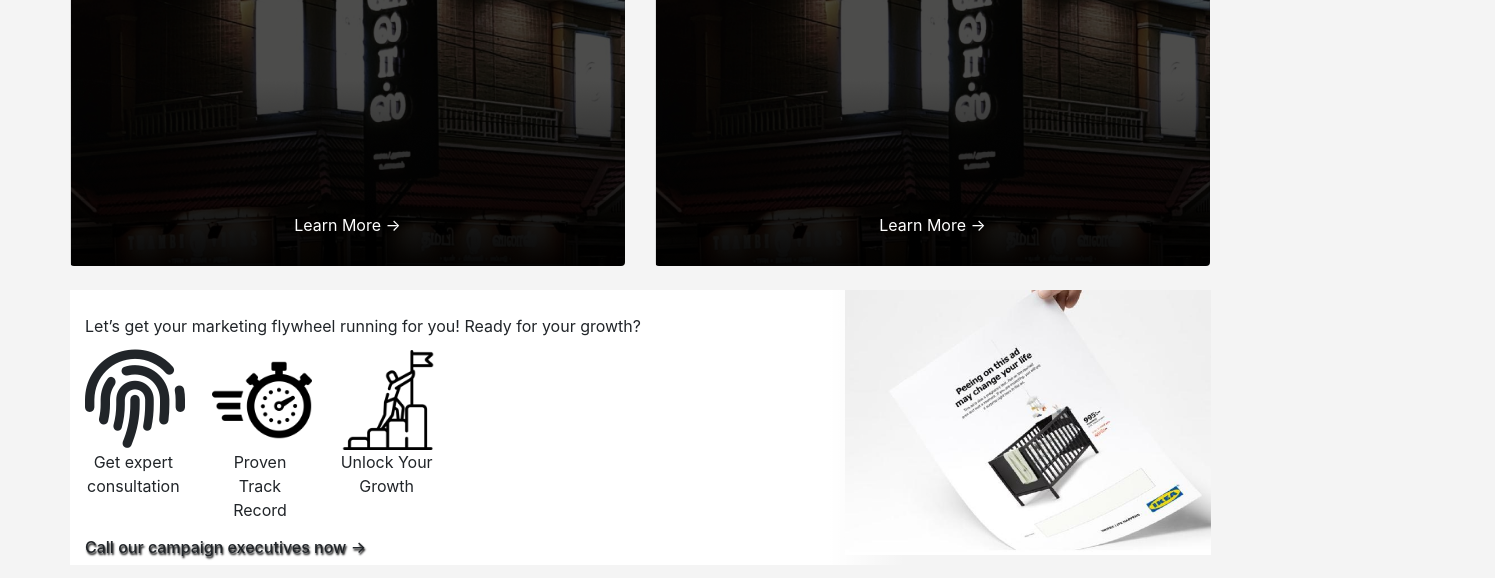
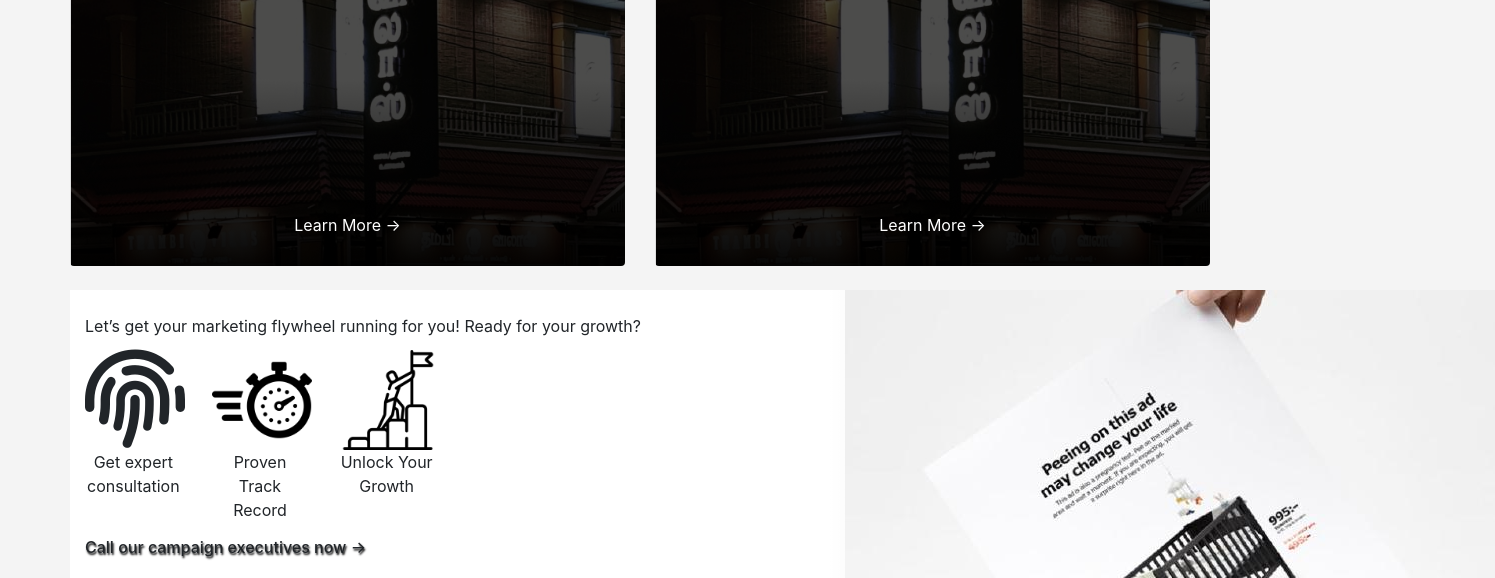
Before and after one commit to Devabbn/website, a plain HTML site: page socio.html in a window 1280 px wide. Shown: the part 1237-1815 px from the top of the page, 1495 px wide, since content can reach past the window. Drawn offline with nearby package versions, Linux system fonts and the light colour scheme.

Commit message:
Update socio.html

```diff
--- a/socio.html
+++ b/socio.html
@@ -220,7 +220,7 @@
 				<h6 class="textshade">Call our campaign executives now &#x2192</h6>
 			</div>
 				<div class="col-md-4 linear">
-					<img src="image.png"  style="height: 265px">
+					<img src="image.png">
 				</div>
 		</div>
 	</div><br>
```
